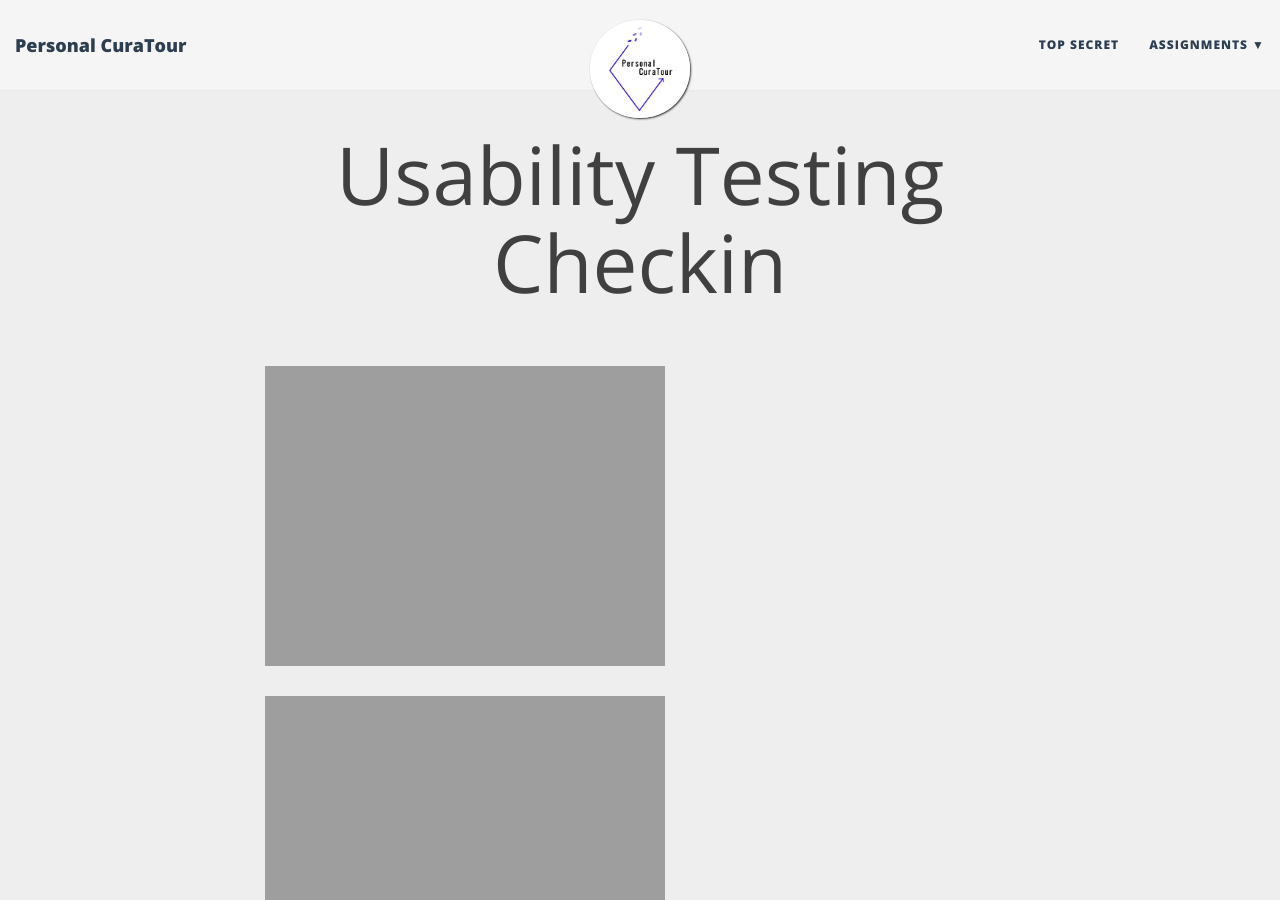
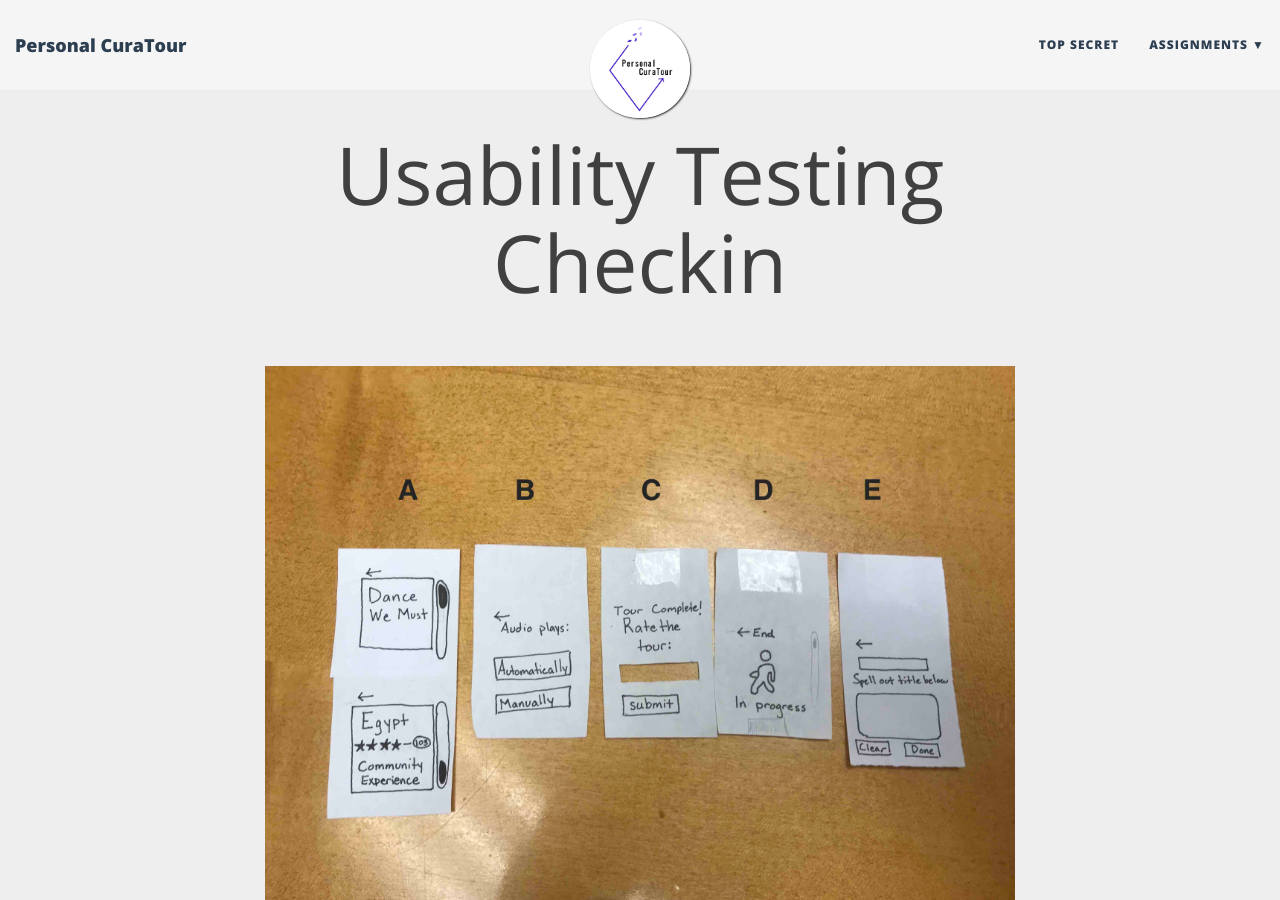
Before and after one commit to krtejeda/PersonalCuraTour, a Jekyll site: the page built from Usability-Testing-CheckIn.md, in a window 1280 px wide and 900 px high. Built offline with Jekyll 4.4.1, drawn with Linux system fonts in a browser that asks for light colours; nearby versions of some CDN libraries.

Commit message:
Update Usability-Testing-CheckIn.md

```diff
--- a/Usability-Testing-CheckIn.md
+++ b/Usability-Testing-CheckIn.md
@@ -3,6 +3,7 @@ title: Usability Testing Checkin
 layout: page
 ---
 
+![](https://krtejeda.github.io/PersonalCuraTour/img/cogWalkthroughImg.jpg)
 
 ![](https://krtejeda.github.io/PersonalCuraTour/img/cogWalkthrough1.jpg)
 
```
